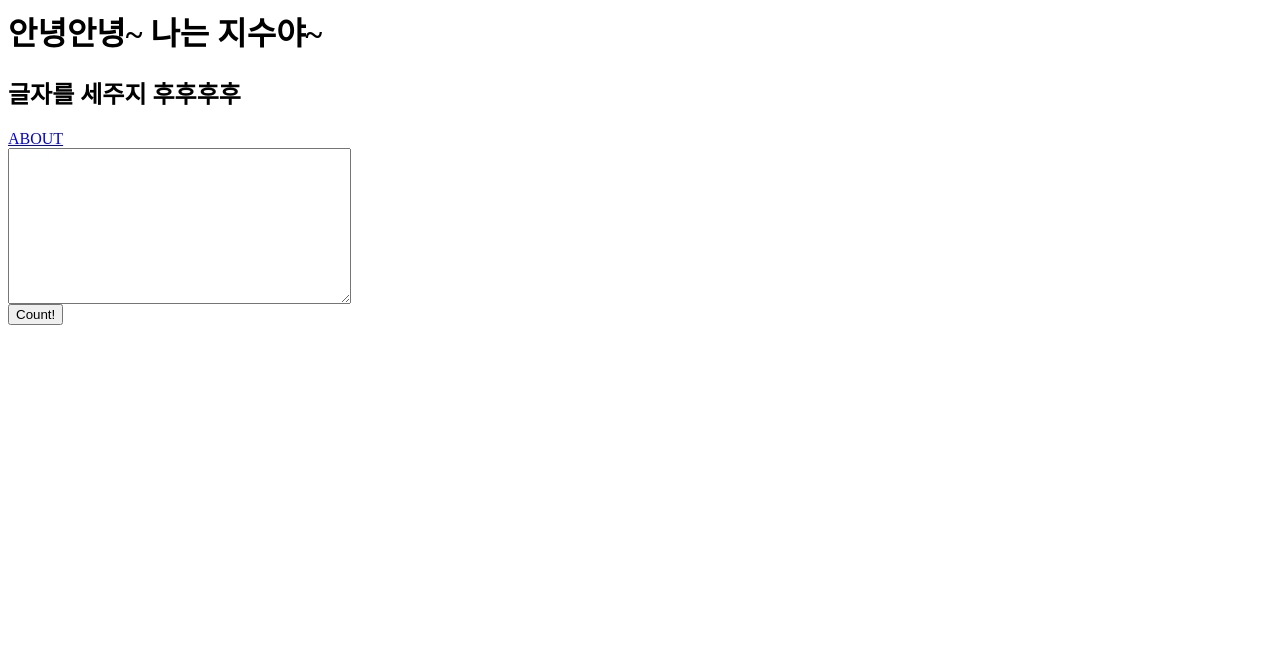
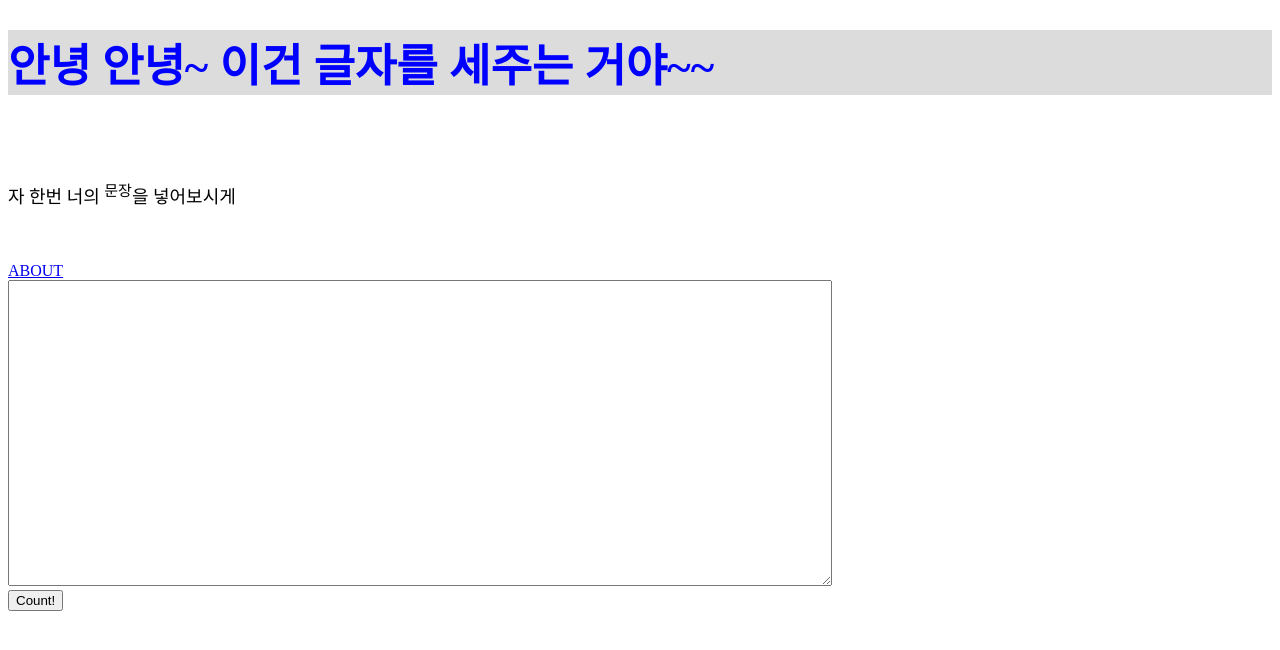
Before and after one commit to poniya59/word123.github.io, a Django app: page / in a window 1280 px wide. Shown: the top 650 px of the page. Run offline with Django 3.2, Linux system fonts and the light colour scheme.

Commit message:
first commit of wordcount project

```diff
--- a/wordcount/templates/wordcount/home.html
+++ b/wordcount/templates/wordcount/home.html
@@ -1,14 +1,38 @@
-<h1>
-    안녕안녕~ 나는 지수야~
-</h1>
+<!DOCTYPE html>
+<html>
+    <head>
+        <meta charset="utf-8">
+        <title>word 세기</title>
+        <style>
+            p {
+                font-family : '맑은 고딕';
+	            font-size : 18px;
+                color:black;
+            }
+            h1{
+                font-family : '맑은 고딕';
+                color : blue;
+            }
+            #back {background-color:gainsboro;}
+            .contents {font-size : 45px;}
+        </style>
+    </head>
+    <body>
+        <header>
+            <h1 id="back" class="contents">안녕 안녕~ 이건 글자를 세주는 거야~~</h1>
+        </header><br><br>
 
-<h2>글자를 세주지 후후후후</h2>
+        <p>자 한번 너의 <sup>문장</sup>을 넣어보시게</p><br><br>
 
-<a href="{% url 'about'%}">ABOUT</a>
+        <a href="{% url 'about'%}">ABOUT</a>
 
 
-<form action="{% url 'count'%}" method="GET">
-    <textarea cols="40" rows="10" name="fulltext"></textarea>
-    <br>
-    <input type="submit" value="Count!" />
-</form>
+        <form action="{% url 'count'%}" method="GET">
+            <textarea cols="100" rows="20" name="fulltext"></textarea>
+            <br>
+            <input type="submit" value="Count!" />
+        </form>
+
+    </body>
+
+</html>
```
Also changed, not shown: wordcount/templates/wordcount/home.css (added, +9 -0 lines).
